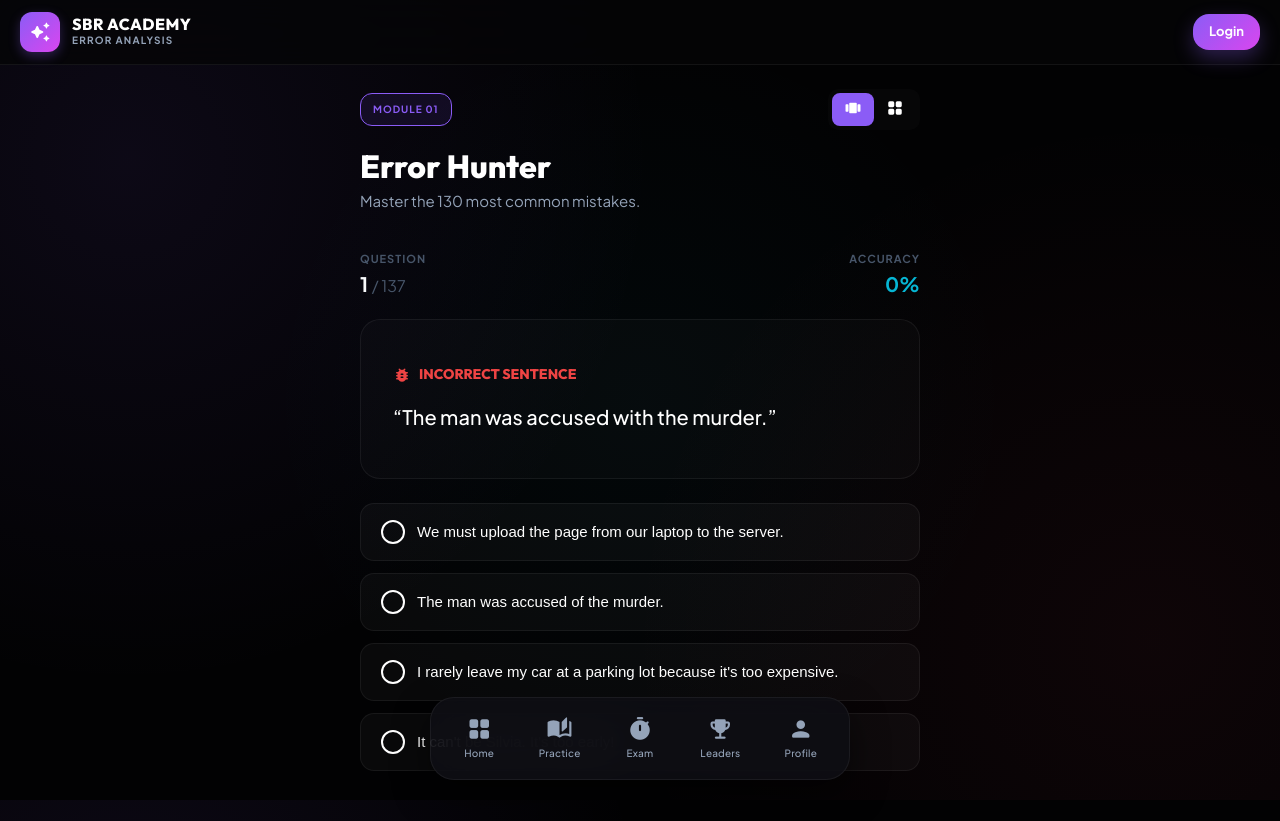
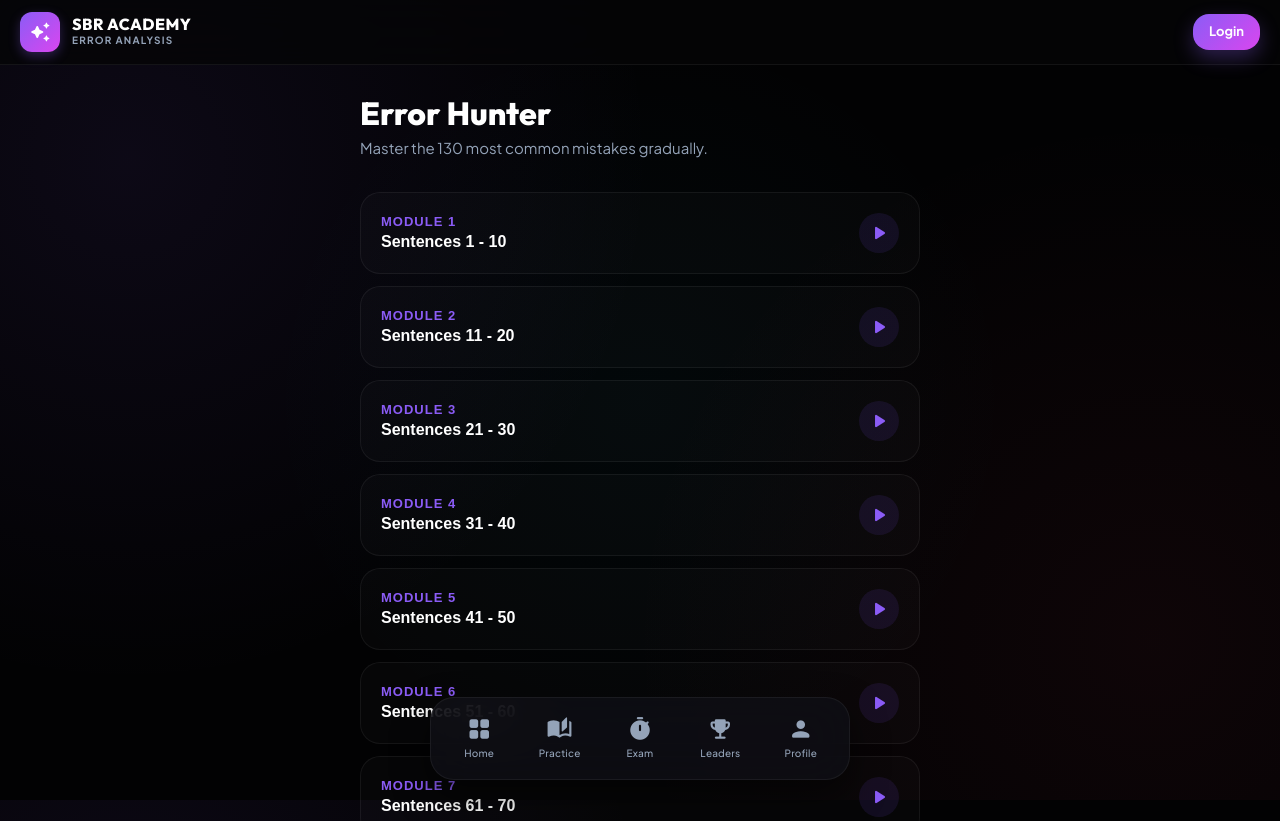
Before and after one commit to aposgda1-stack/SBR-Error-Analysis, a Next.js app: page /arena/errors in a window 1280 px wide. Shown: the top 821 px of the page. Built offline with nearby package versions, Linux system fonts and the light colour scheme.

Commit message:
Refactor MistakesExercise: 2-step click the wrong word then pick the right option; plus split arena into 10-sentence Modules

```diff
--- a/src/app/arena/errors/page.js
+++ b/src/app/arena/errors/page.js
@@ -5,7 +5,7 @@ import TopBar from '../../../components/TopBar';
 import BottomNav from '../../../components/BottomNav';
 import sectionsData from '../../../../data/sections.json';
 import MistakesExercise from '../../../components/MistakesExercise';
-import SentenceGrid from '../../../components/SentenceGrid';
+
 
 function ErrorsContent() {
   const searchParams = useSearchParams();
@@ -13,52 +13,59 @@ function ErrorsContent() {
 
   const data = sectionsData.identify_error_data;
   const mistakes = data.the_130_mistakes;
-  const [view, setView] = useState(initialMode); // 'card' or 'grid'
-  const [selectedIndex, setSelectedIndex] = useState(0);
+  const MODULE_SIZE = 10;
+  const totalModules = Math.ceil(mistakes.length / MODULE_SIZE);
 
-  const handleSelect = (index) => {
-    setSelectedIndex(index);
-    setView('card');
-  };
+  const [activeModuleIndex, setActiveModuleIndex] = useState(null);
 
   return (
     <>
       <div style={{ padding: '24px 20px', maxWidth: 600, margin: '0 auto' }}>
-        <div className="animate-slide-up" style={{ marginBottom: 32 }}>
-          <div style={{ display: 'flex', alignItems: 'center', justifyContent: 'space-between', marginBottom: 12 }}>
-            <div style={{ padding: '8px 12px', background: 'rgba(124, 77, 255, 0.1)', border: '1px solid var(--primary)', borderRadius: 12, color: 'var(--primary)', fontSize: 10, fontWeight: 800, letterSpacing: 1, textTransform: 'uppercase' }}>
-              Module 01
+        {activeModuleIndex === null ? (
+          <div className="animate-fade-in">
+            <div style={{ marginBottom: 32 }}>
+              <h2 style={{ fontSize: 32, fontWeight: 800, color: 'white' }}>Error Hunter</h2>
+              <p style={{ color: 'var(--text-dim)', fontSize: 15 }}>Master the 130 most common mistakes gradually.</p>
             </div>
 
-            {/* View Switcher */}
-            <div style={{ display: 'flex', background: 'var(--bg-glass)', borderRadius: 10, padding: 4 }}>
-              <button
-                onClick={() => setView('card')}
-                style={{ padding: '6px 12px', border: 'none', borderRadius: 8, background: view === 'card' ? 'var(--primary)' : 'transparent', color: 'white', cursor: 'pointer', transition: '0.3s' }}
-              >
-                <span className="mi" style={{ fontSize: 18 }}>view_carousel</span>
-              </button>
-              <button
-                onClick={() => setView('grid')}
-                style={{ padding: '6px 12px', border: 'none', borderRadius: 8, background: view === 'grid' ? 'var(--primary)' : 'transparent', color: 'white', cursor: 'pointer', transition: '0.3s' }}
-              >
-                <span className="mi" style={{ fontSize: 18 }}>grid_view</span>
-              </button>
+            <div style={{ display: 'flex', flexDirection: 'column', gap: 12 }}>
+              {Array.from({ length: totalModules }).map((_, i) => {
+                const start = i * MODULE_SIZE + 1;
+                const end = Math.min((i + 1) * MODULE_SIZE, mistakes.length);
+                return (
+                  <button
+                    key={i}
+                    onClick={() => setActiveModuleIndex(i)}
+                    className="glass-card"
+                    style={{
+                      width: '100%', padding: '20px', textAlign: 'left', display: 'flex', justifyContent: 'space-between',
+                      alignItems: 'center', cursor: 'pointer', transition: '0.2s', border: '1px solid var(--border-glass)'
+                    }}
+                  >
+                    <div>
+                      <div style={{ fontSize: 13, color: 'var(--primary)', fontWeight: 800, letterSpacing: 1, textTransform: 'uppercase', marginBottom: 4 }}>Module {i + 1}</div>
+                      <div style={{ fontSize: 16, fontWeight: 600, color: 'white' }}>Sentences {start} - {end}</div>
+                    </div>
+                    <div style={{ width: 40, height: 40, borderRadius: '50%', background: 'rgba(124, 77, 255, 0.1)', display: 'flex', alignItems: 'center', justifyContent: 'center', color: 'var(--primary)' }}>
+                      <span className="mi">play_arrow</span>
+                    </div>
+                  </button>
+                );
+              })}
             </div>
           </div>
-          <h2 style={{ fontSize: 32, fontWeight: 800, color: 'white' }}>Error Hunter</h2>
-          <p style={{ color: 'var(--text-dim)', fontSize: 15 }}>Master the 130 most common mistakes.</p>
-        </div>
-
-        {view === 'card' ? (
-          <div className="animate-fade-in">
-            <MistakesExercise data={data} startIndex={selectedIndex} />
-          </div>
         ) : (
-          <div className="animate-slide-up glass-panel" style={{ padding: '24px' }}>
-            <h4 style={{ fontSize: 14, fontWeight: 700, marginBottom: 8 }}>Select a Sentence</h4>
-            <p style={{ fontSize: 12, color: 'var(--text-muted)', marginBottom: 20 }}>Jump directly to any specific case.</p>
-            <SentenceGrid sentences={mistakes} onSelect={handleSelect} activeIndex={selectedIndex} />
+          <div className="animate-slide-up">
+            <button
+              onClick={() => setActiveModuleIndex(null)}
+              style={{ background: 'none', border: 'none', color: 'var(--text-dim)', fontSize: 14, fontWeight: 600, display: 'flex', alignItems: 'center', gap: 4, cursor: 'pointer', marginBottom: 24 }}
+            >
+              <span className="mi" style={{ fontSize: 18 }}>arrow_back</span> Back to Modules
+            </button>
+            <MistakesExercise
+              data={mistakes.slice(activeModuleIndex * MODULE_SIZE, (activeModuleIndex + 1) * MODULE_SIZE)}
+              onComplete={() => setActiveModuleIndex(null)}
+            />
           </div>
         )}
       </div>
--- a/src/components/MistakesExercise.js
+++ b/src/components/MistakesExercise.js
@@ -10,26 +10,63 @@ const shuffleArray = (array) => {
   return newArr;
 };
 
-export default function MistakesExercise({ data, startIndex = 0 }) {
+const getErrorSpan = (wrong, correct) => {
+  const w = wrong.split(' ');
+  const c = correct.split(' ');
+  let start = 0;
+  while (start < w.length && start < c.length && w[start] === c[start]) start++;
+  let endW = w.length - 1;
+  let endC = c.length - 1;
+  while (endW >= start && endC >= start && w[endW] === c[endC]) { endW--; endC--; }
+  if (endW < start) endW = start; // Handle missing words by pointing to the word before it or the end
+  return { start, endW };
+};
+
+export default function MistakesExercise({ data, startIndex = 0, onComplete }) {
   const [currentIndex, setCurrentIndex] = useState(startIndex);
+  const [step, setStep] = useState(1); // 1 = find error word, 2 = choose correct option
+  const [selectedWordIndex, setSelectedWordIndex] = useState(null);
   const [selectedOpt, setSelectedOpt] = useState(null);
   const [score, setScore] = useState(0);
   const [completed, setCompleted] = useState(false);
+  const [wrongAttempts, setWrongAttempts] = useState([]);
 
   useEffect(() => {
     setCurrentIndex(startIndex);
+    setStep(1);
+    setSelectedWordIndex(null);
     setSelectedOpt(null);
+    setWrongAttempts([]);
     setCompleted(false);
   }, [startIndex]);
 
-  const mistakes = data.the_130_mistakes;
+  const mistakes = data; // Note: data is now the sliced array of mistakes for the current module
   const currentItem = mistakes[currentIndex];
+
+  const errorSpan = useMemo(() => {
+    if (!currentItem) return { start: 0, endW: 0 };
+    return getErrorSpan(currentItem.wrong, currentItem.correct);
+  }, [currentItem]);
 
   const options = useMemo(() => {
     if (!currentItem) return [];
-    const wrongOptions = shuffleArray(mistakes.filter(x => x.id !== currentItem.id)).slice(0, 3).map(x => x.correct);
+    // We want 3 wrong options from OTHER mistakes
+    const otherMistakes = mistakes.filter(x => x.id !== currentItem.id);
+    const wrongOptions = shuffleArray(otherMistakes).slice(0, 3).map(x => x.correct);
     return shuffleArray([currentItem.correct, ...wrongOptions]);
   }, [currentIndex, currentItem, mistakes]);
+
+  const handleWordClick = (index) => {
+    if (step !== 1) return;
+    if (index >= errorSpan.start && index <= errorSpan.endW) {
+      setSelectedWordIndex(index);
+      setTimeout(() => setStep(2), 600);
+    } else {
+      if (!wrongAttempts.includes(index)) {
+        setWrongAttempts([...wrongAttempts, index]);
+      }
+    }
+  };
 
   const handleSelect = (opt) => {
     if (selectedOpt) return;
@@ -40,7 +77,10 @@ export default function MistakesExercise({ data, startIndex = 0 }) {
   const handleNext = () => {
     if (currentIndex < mistakes.length - 1) {
       setCurrentIndex(currentIndex + 1);
+      setStep(1);
+      setSelectedWordIndex(null);
       setSelectedOpt(null);
+      setWrongAttempts([]);
     } else {
       setCompleted(true);
     }
@@ -56,20 +96,24 @@ export default function MistakesExercise({ data, startIndex = 0 }) {
         }}>
           <span className="mi" style={{ fontSize: 40, color: 'white' }}>celebration</span>
         </div>
-        <h2 style={{ fontSize: 28, fontWeight: 800, marginBottom: 8 }}>Practice Complete!</h2>
-        <p style={{ color: 'var(--text-dim)', marginBottom: 32 }}>Great job mastering the error analysis.</p>
+        <h2 style={{ fontSize: 28, fontWeight: 800, marginBottom: 8 }}>Module Complete!</h2>
+        <p style={{ color: 'var(--text-dim)', marginBottom: 32 }}>Great job mastering these errors.</p>
 
         <div className="glass-card" style={{ padding: '30px', maxWidth: 300, margin: '0 auto 32px' }}>
           <div style={{ fontSize: 48, fontWeight: 800, color: 'var(--primary)', fontFamily: 'JetBrains Mono' }}>{score}/{mistakes.length}</div>
           <div style={{ fontSize: 12, color: 'var(--text-muted)', textTransform: 'uppercase', letterSpacing: 2 }}>Correct Answers</div>
         </div>
 
-        <button className="premium-btn" style={{ margin: '0 auto' }} onClick={() => window.location.reload()}>
-          <span className="mi">refresh</span> Start Again
+        <button className="premium-btn" style={{ margin: '0 auto' }} onClick={onComplete}>
+          <span className="mi">list</span> Back to Modules
         </button>
       </div>
     );
   }
+
+  if (!currentItem) return null;
+
+  const words = currentItem.wrong.split(' ');
 
   return (
     <div className="animate-fade-in">
@@ -80,21 +124,67 @@ export default function MistakesExercise({ data, startIndex = 0 }) {
         </div>
         <div style={{ textAlign: 'right' }}>
           <span style={{ fontSize: 11, color: 'var(--text-muted)', fontWeight: 700, textTransform: 'uppercase', letterSpacing: 1 }}>Accuracy</span>
-          <div style={{ fontSize: 20, fontWeight: 800, color: 'var(--secondary)' }}>{Math.round((score / (currentIndex || 1)) * 100)}%</div>
+          <div style={{ fontSize: 20, fontWeight: 800, color: 'var(--secondary)' }}>{Math.round((score / (currentIndex || 1)) * 100) || 0}%</div>
         </div>
       </div>
 
       <div className="glass-card" style={{ padding: '32px', marginBottom: 24, minHeight: 160, display: 'flex', flexDirection: 'column', justifyContent: 'center', position: 'relative', overflow: 'hidden' }}>
         <div className="animate-shimmer" style={{ position: 'absolute', top: 0, left: 0, width: '100%', height: 4 }} />
-        <h3 style={{ fontSize: 14, color: 'var(--error)', fontWeight: 800, marginBottom: 16, display: 'flex', alignItems: 'center', gap: 8 }}>
-          <span className="mi" style={{ fontSize: 18 }}>bug_report</span> INCORRECT SENTENCE
+        <h3 style={{ fontSize: 14, color: step === 1 ? 'var(--error)' : 'var(--success)', fontWeight: 800, marginBottom: 16, display: 'flex', alignItems: 'center', gap: 8 }}>
+          <span className="mi" style={{ fontSize: 18 }}>{step === 1 ? 'bug_report' : 'check_circle'}</span>
+          {step === 1 ? 'STEP 1: FIND THE ERROR WORD' : 'STEP 2: FIX THE ERROR'}
         </h3>
-        <p style={{ fontSize: 20, fontWeight: 500, lineHeight: 1.6, color: 'white', direction: 'ltr' }}>
-          &ldquo;{currentItem.wrong}&rdquo;
-        </p>
+
+        <div style={{ display: 'flex', flexWrap: 'wrap', gap: '8px 6px', direction: 'ltr' }}>
+          {words.map((word, i) => {
+            const isError = i >= errorSpan.start && i <= errorSpan.endW;
+            const isSelected = selectedWordIndex === i;
+            const isWrongAttempt = wrongAttempts.includes(i);
+
+            let bg = 'transparent';
+            let color = 'white';
+            let border = '1px solid transparent';
+
+            if (step === 2 && isError) {
+              bg = 'rgba(255, 82, 82, 0.2)';
+              color = 'var(--error)';
+              border = '1px dashed var(--error)';
+            } else if (isSelected) {
+              bg = 'var(--success)';
+              color = 'black';
+            } else if (isWrongAttempt) {
+              bg = 'rgba(255, 82, 82, 0.2)';
+              color = 'var(--error)';
+            }
+
+            return (
+              <button
+                key={i}
+                onClick={() => handleWordClick(i)}
+                disabled={step !== 1}
+                style={{
+                  background: bg,
+                  color: color,
+                  border: border,
+                  padding: '4px 8px',
+                  borderRadius: 6,
+                  fontSize: 22,
+                  fontWeight: 600,
+                  cursor: step === 1 ? 'pointer' : 'default',
+                  transition: '0.2s',
+                  lineHeight: 1.4
+                }}
+              >
+                {word}
+              </button>
+            );
+          })}
+        </div>
       </div>
 
-      <div style={{ display: 'flex', flexDirection: 'column', gap: 12, marginBottom: 24 }}>
+      {step === 2 && (
+        <div className="animate-slide-up" style={{ display: 'flex', flexDirection: 'column', gap: 12, marginBottom: 24 }}>
+          <h4 style={{ fontSize: 13, color: 'var(--text-dim)', marginBottom: 8, textTransform: 'uppercase', letterSpacing: 1 }}>Select the correct sentence:</h4>
           {options.map((opt, i) => {
             const isSelected = selectedOpt === opt;
             const isCorrect = selectedOpt && opt === currentItem.correct;
@@ -124,6 +214,7 @@ export default function MistakesExercise({ data, startIndex = 0 }) {
             );
           })}
         </div>
+      )}
 
       {selectedOpt && (
         <div className="animate-slide-up">
```
Lines whose indentation alone changed are shown as unchanged.
